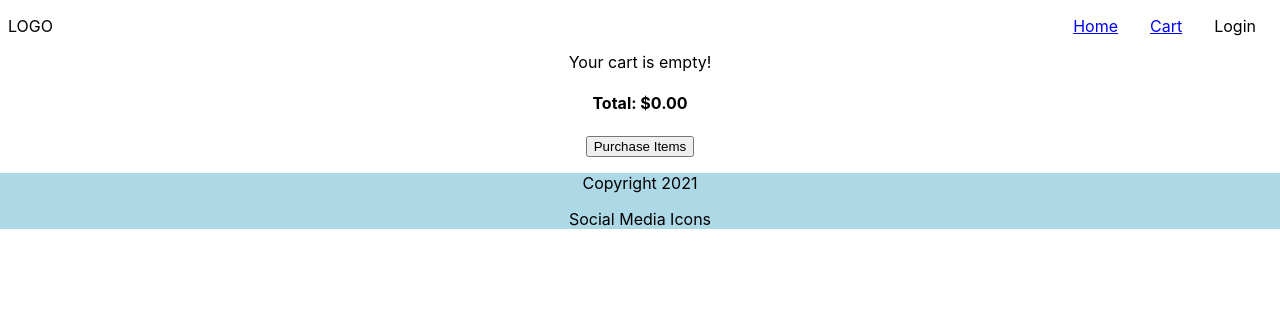
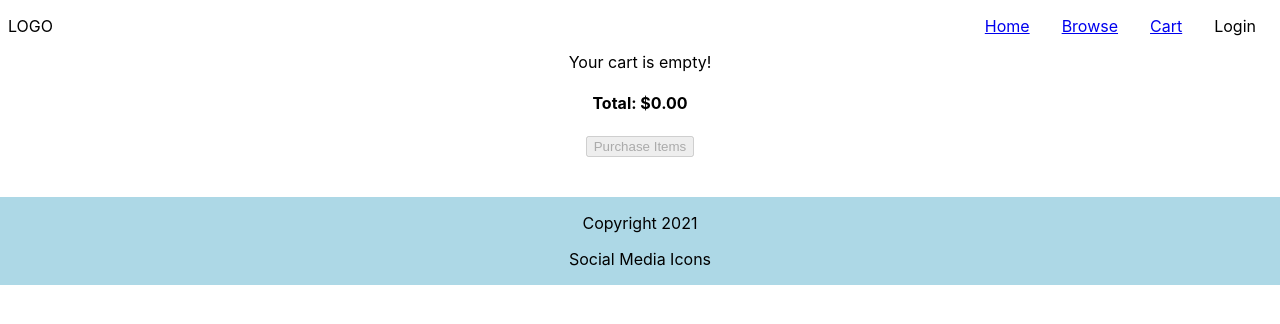
Before and after one commit to mwinser/ecommerce-site, a React (Create React App) app: page /cart in a window 1280 px wide. Shown: the top 324 px of the page. Built offline with nearby package versions, Linux system fonts and the light colour scheme.

Commit message:
Added browse page and fake purchasing

```diff
--- a/src/App.css
+++ b/src/App.css
@@ -10,6 +10,7 @@ body, html {
 }
 .App {
   text-align: center;
+  position: relative;
 }
 .navbar {
   width: 100%;
@@ -33,6 +34,10 @@ ul li {
   align-items: center;
 }
 
+.content-wrap {
+  padding-bottom: 8em;
+}
+
 .hero {
   height: 16em;
   display: flex;
@@ -52,14 +57,25 @@ ul li {
   justify-content: space-between;
   align-items: center;
 }
+.all-items ul {
+  width: 100%;
+  display: flex;
+  justify-content: space-around;
+  align-items: center;
+  flex-wrap: wrap;
+}
 
 .cart-list {
   display: flex;
   justify-content: space-around;
   align-items: center;
+  width: 100%;
+  flex-wrap: wrap;
 }
 
 footer {
   width: 100%;
+  position: absolute;
+  bottom: 0;
   background: lightblue;
 }
--- a/src/App.js
+++ b/src/App.js
@@ -4,11 +4,13 @@ import Navbar from "./components/Navbar"
 import Home from "./pages/Home"
 import Cart from "./pages/Cart"
 import Footer from "./components/Footer"
+import Browse from "./pages/Browse"
 
 function App() {
   return (
     <div className="App">
       <Navbar />
+        <div className="content-wrap">
           <Switch>
             <Route exact path="/">
               <Home />
@@ -16,7 +18,11 @@ function App() {
             <Route exact path="/cart">
               <Cart />
             </Route>
+            <Route exact path="/browse">
+              <Browse />
+            </Route>
           </Switch>
+        </div>
 
       <Footer />
 
--- a/src/Context.js
+++ b/src/Context.js
@@ -15,9 +15,12 @@ function ContextProvider({children}) {
         setCartItems(prevCartItems=> prevCartItems.filter(cartItem=>cartItem.id!==removingItem.id))
 
     }
+    function clearCart(){
+        setCartItems([])
+    }
 
     return (
-        <Context.Provider value={{allItems, cartItems, addToCart, removeFromCart}}>
+        <Context.Provider value={{allItems, cartItems, addToCart, removeFromCart, clearCart}}>
             {children}
         </Context.Provider>
     )
--- /dev/null
+++ b/src/components/AllItems.js
@@ -0,0 +1,20 @@
+import React, {useContext} from "react"
+import Item from "./Item"
+import {Context} from "../Context"
+
+function AllItems () {
+    const {allItems} = useContext(Context)
+
+    return (
+        <ul>
+            {allItems.map(item => (
+                <li>
+                    <Item key={item.id} img={item}/>
+                </li>
+            )
+            )}
+        </ul>
+    )
+}
+
+export default AllItems
--- a/src/components/Navbar.js
+++ b/src/components/Navbar.js
@@ -8,6 +8,7 @@ function Navbar () {
         <div className="menu">
             <ul>
             <Link to="/"><li>Home</li></Link>
+            <Link to="/browse"><li>Browse</li></Link>
             <Link to="/cart"><li>Cart</li></Link>
             <li>Login</li>
 
--- /dev/null
+++ b/src/pages/Browse.js
@@ -0,0 +1,11 @@
+import React from "react"
+import AllItems from "../components/AllItems"
+function Browse(){
+    return (
+        <div className="all-items">
+            <AllItems />
+        </div>
+    )
+}
+
+export default Browse
--- a/src/pages/Cart.js
+++ b/src/pages/Cart.js
@@ -3,7 +3,19 @@ import {Context} from "../Context"
 import Item from "../components/Item"
 
 function Cart () {
-    const {cartItems, removeFromCart} = useContext(Context)
+    const {cartItems, clearCart} = useContext(Context)
+    const isCartEmpty = cartItems.length===0
+    function fakePurchase(e) {
+        e.target.innerHTML = "Processing..."
+        e.target.disabled = true
+        setTimeout(()=>{
+        e.target.innerHTML = "Purchase Items"
+        e.target.disabled = false
+        clearCart()
+        }, 3000)
+
+    }
+
 
     function listCartItems(){
         return (
@@ -18,9 +30,10 @@ function Cart () {
 
     return(
         <>
-            {cartItems.length>0 ? listCartItems() : (<div>Your cart is empty!</div>)}
+            {isCartEmpty ? (<div>Your cart is empty!</div>): listCartItems()}
             <h4>Total: $0.00</h4>
-            <button>Purchase Items</button>
+            {isCartEmpty ? (<button disabled>Purchase Items</button>): (<button onClick={e=>fakePurchase(e)}>Purchase Items</button>)}
+
         </>
     )
 }
```
Lines whose indentation alone changed are shown as unchanged.
